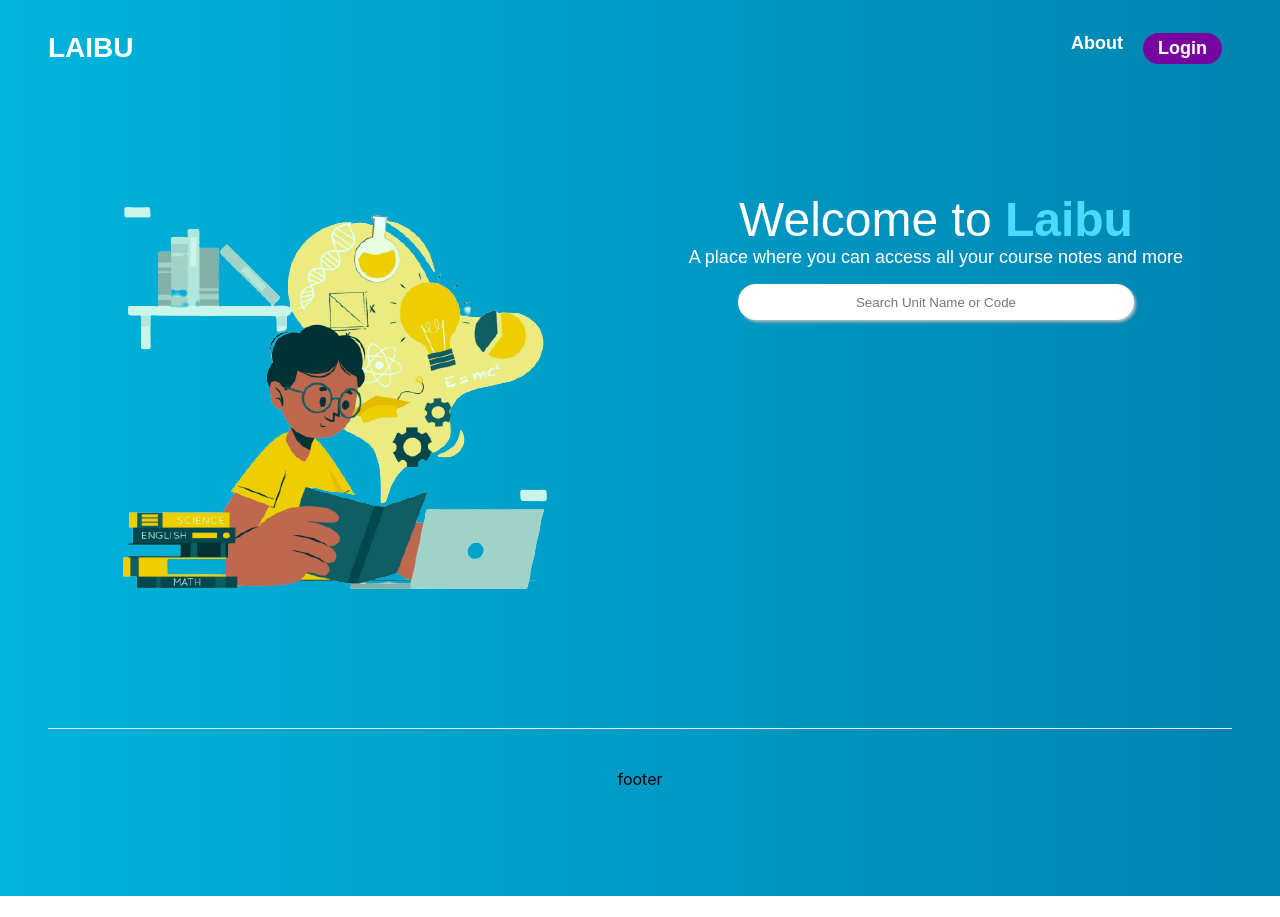
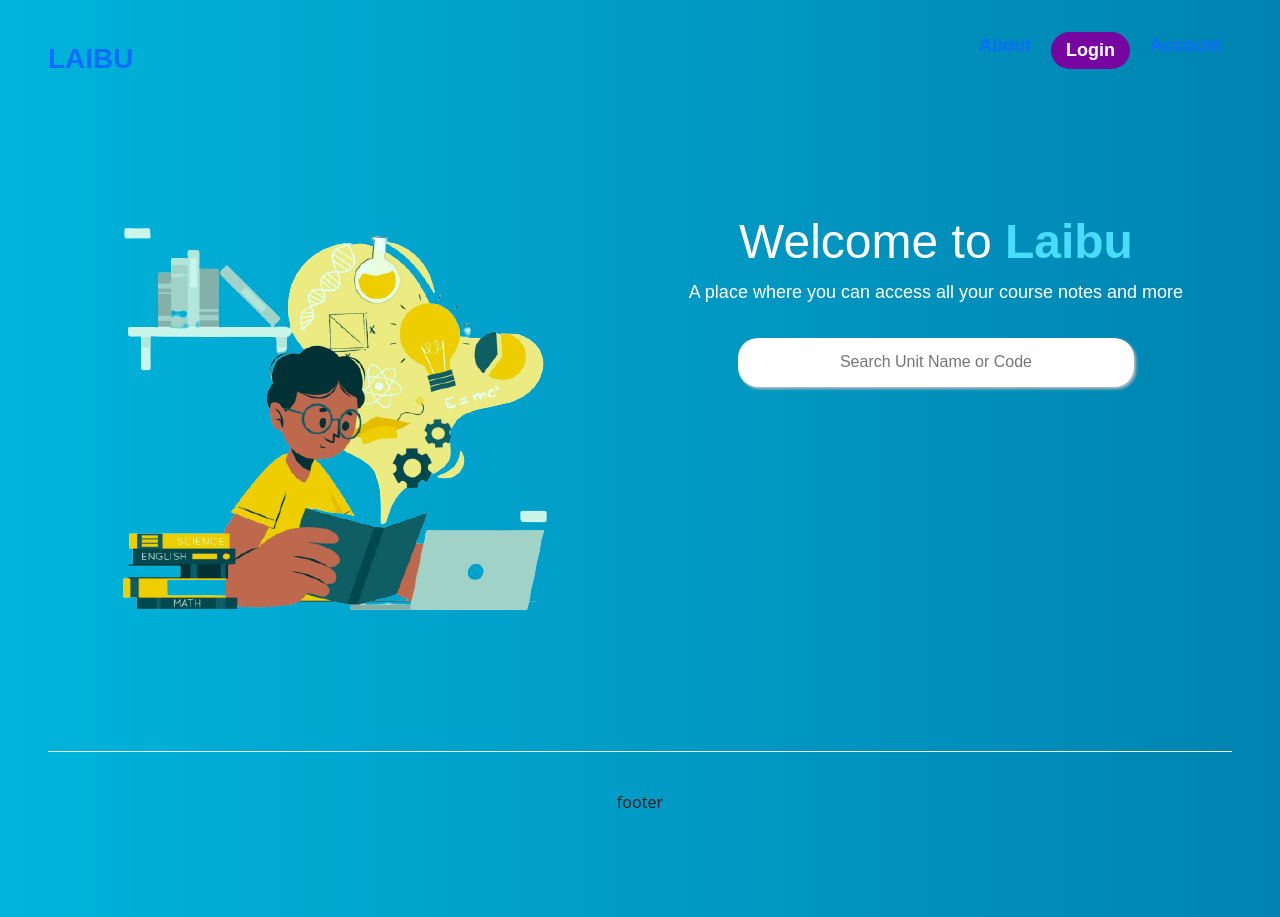
Before and after one commit to Keplalabs/laibu, a Next.js app: page / in a window 1280 px wide. Before the commit the page ends 896 px from the top, so only its background shows below. Built offline with nearby package versions, Linux system fonts and the light colour scheme; no server answers; a web font is replaced by a local one.

Commit message:
added dashboard navigation

```diff
--- a/components/dashboard/Main.jsx
+++ b/components/dashboard/Main.jsx
@@ -3,6 +3,7 @@ import React from 'react'
 function Main() {
     return (
         <div>
+        <h1>main</h1>
 
         </div>
     )
--- a/components/dashboard/DashNavbar.jsx
+++ b/components/navigation/DashNavbar.jsx
@@ -1,17 +1,16 @@
 import React from "react";
 import Link from "next/link";
 // reactstrap components
-import { Image } from 'next/image';
+import Image from 'next/image';
+import styles from './Navigation.module.css'
+import userIcon from '../../public/icons/userIcon.png'
+import Search from '../searchBar/Search';
 import {
   DropdownMenu,
   DropdownItem,
   UncontrolledDropdown,
   DropdownToggle,
-  Form,
-  FormGroup,
-  InputGroupAddon,
-  InputGroupText,
-  Input,
+  NavItem,
   InputGroup,
   Navbar,
   Nav,
@@ -19,48 +18,40 @@ import {
   Media,
 } from "reactstrap";
 
-function DashNavbar({ brandText,user }) {
+function DashNavbar({brand,user=null }) {
+
   return (
     <>
-      <Navbar className="navbar-top navbar-dark" expand="md" id="navbar-main">
-        {/* <Container fluid>
-          <Link href="/admin/dashboard">
-            <a className="h4 mb-0 text-white text-uppercase d-none d-lg-inline-block">
-              {brandText}
-            </a>
-          </Link>
-          <Form className="navbar-search navbar-search-dark form-inline mr-3 d-none d-md-flex ml-lg-auto">
-            <FormGroup className="mb-0">
-              <InputGroup className="input-group-alternative">
-                <InputGroupAddon addonType="prepend">
-                  <InputGroupText>
-                    <i className="fas fa-search" />
-                  </InputGroupText>
-                </InputGroupAddon>
-                <Input placeholder="Search" type="text" />
-              </InputGroup>
-            </FormGroup>
-          </Form>
-          <Nav className="align-items-center d-none d-md-flex" navbar>
-            <UncontrolledDropdown nav>
+      <Container fluid>
+     <div className={styles.navBar}>
+              <Link href='/' passHref>
+                <a className={styles.logo}>LAIBU</a>
+            </Link>
+        <div className={styles.searchContainer}>
+          <Search/>
+        </div>
+          <Nav className="align-items-center d-none d-md-flex " navbar>
+            <UncontrolledDropdown nav >
               <DropdownToggle className="pr-0" nav>
                 {user &&
-                    <Media className="align-items-center">
+                  <Media className="d-flex flex-column align-items-center">
                   <span className="avatar avatar-sm rounded-circle">
                     <Image
                       alt="..."
-                      src={require(user.image)}
+                      src={user.picture?user.picture:userIcon}
+                      width={'30px'}
+                      height={'30px'}
                     />
                   </span>
                   <Media className="ml-2 d-none d-lg-block">
                     <span className="mb-0 text-sm font-weight-bold">
-                      Jessica Jones
+                      {user.nickname}
                     </span>
                   </Media>
                 </Media>
                   }
               </DropdownToggle>
-              <DropdownMenu className="dropdown-menu-arrow" right>
+              <DropdownMenu className="dropdown-menu-arrow" en>
                 <DropdownItem className="noti-title" header tag="div">
                   <h6 className="text-overflow m-0">Welcome!</h6>
                 </DropdownItem>
@@ -96,8 +87,8 @@ function DashNavbar({ brandText,user }) {
               </DropdownMenu>
             </UncontrolledDropdown>
           </Nav>
-        </Container> */}
-      </Navbar>
+      </div>
+        </Container>
     </>
   );
 }
--- a/components/navigation/Navigation.jsx
+++ b/components/navigation/Navigation.jsx
@@ -1,31 +1,17 @@
 
 import Link from 'next/link'
 import { useUser } from '@auth0/nextjs-auth0';
-import styles from './Navigation.module.css'
+import DashNavbar from './DashNavbar';
+import DefaultNavigation from './defaultNavigation';
 const Navigation = () => {
     const { user, isLoading: loading } = useUser();
     return (
-        <div className={styles.navBar}>
-            <Link href='/' passHref>
-                <a className={styles.logo} >LAIBU</a>
-            </Link>
-            <div className={`${styles.navList} ${!user && loading ? 'loading' : 'loaded'}`}>
-                <ul className={styles.navLinks}>
-                    <li className={styles.navLink}>
-                        <Link href='/about'><a>About</a></Link>
-                    </li >
-                    {!user && !loading &&
-                        <li className={styles.signInButton}>
-                            <a onClick={(e) => { e.preventDefault(); window.location.replace('/api/auth/login') }} >
-                                Login
-                            </a>
-                        </li>}
+        <>
+        {user?<DashNavbar user={user}/>:<DefaultNavigation />}
+        </>
 
-                    {user && (<li className={styles.navLink}>
-                        <Link href='/user/account'><a>Account</a></Link>
-                    </li>)}
-                </ul>
-            </div>
-        </div>)
-}
+    )
+
+    }
+
 export default Navigation
--- a/components/navigation/Navigation.module.css
+++ b/components/navigation/Navigation.module.css
@@ -5,6 +5,12 @@
   align-items: center;
   font-family: "Cagliostro", sans-serif;
   color: #fff;
+}
+.navBar a{
+  text-decoration: none;
+}
+.searchContainer{
+  min-width:400px;
 }
 .navList {
   list-style-type: none;
--- /dev/null
+++ b/components/navigation/defaultNavigation.jsx
@@ -0,0 +1,30 @@
+import React from 'react'
+import Link from 'next/link'
+import styles from './Navigation.module.css'
+
+function DefaultNavigation() {
+    return (
+     <div className={styles.navBar}>
+            <Link href='/' passHref>
+                <a className={styles.logo} >LAIBU</a>
+            </Link>
+            <div className={styles.navList} >
+                <ul className={styles.navLinks}>
+                    <li className={styles.navLink}>
+                        <Link href='/about'><a>About</a></Link>
+                    </li >
+                        <li className={styles.signInButton}>
+                            <a onClick={(e) => { e.preventDefault(); window.location.replace('/api/auth/login') }} >
+                                Login
+                            </a>
+                        </li>
+                    <li className={styles.navLink}>
+                        <Link href='/user/account'><a>Account</a></Link>
+                    </li>
+                </ul>
+            </div>
+        </div>)
+
+}
+
+export default DefaultNavigation
--- a/next.config.js
+++ b/next.config.js
@@ -8,4 +8,7 @@ module.exports = {
           },
         ]
  },
+ images: {
+    domains: ['s.gravatar.com'],
+  },
 }
--- a/package.json
+++ b/package.json
@@ -17,6 +17,7 @@
     "@reduxjs/toolkit": "^1.6.1",
     "axios": "^0.22.0",
     "babel-preset-next": "^1.4.0",
+    "bootstrap": "^5.1.3",
     "jwt-decode": "^3.1.2",
     "lodash": "^4.17.21",
     "next": "11.1.2",
--- a/pages/_app.js
+++ b/pages/_app.js
@@ -7,6 +7,7 @@ import { UserProvider } from '@auth0/nextjs-auth0';
 import { Provider } from 'react-redux'
 import { store } from '../redux/store'
 import Alert from '../components/Alert';
+import 'bootstrap/dist/css/bootstrap.min.css';
 const theme = {
   colors: {
     color: '#191919',
@@ -21,7 +22,7 @@ function MyApp({ Component, pageProps }) {
     <Provider store={store}>
       <ThemeProvider theme={theme}>
         <UserProvider >
-          <Navigation />
+        <Navigation/>
           <Alert/>
           {/* <Landing/> */}
           <Component {...pageProps} />
--- a/pages/dashboard/index.js
+++ b/pages/dashboard/index.js
@@ -3,7 +3,7 @@ import { useUser, withPageAuthRequired } from "@auth0/nextjs-auth0";
 import { useSelector, useDispatch } from "react-redux";
 import { fetchUserDetails } from "../../redux/user/userActions";
 import { fetchCourseInfo } from "../../redux/reducers/units/unitActions";
-import DashNavbar from "../../components/dashboard/DashNavbar";
+import DashNavbar from "../../components/navigation/DashNavbar";
 import { Skeleton } from "react-loading-skeleton";
 import Main from "../../components/dashboard/Main";
 function Dashboard() {
@@ -28,7 +28,6 @@ function Dashboard() {
   }, [dispatch, user]);
   return (
     <div>
-      {/* <DashNavbar brandText={"Laibu"} user={user}/> */}
       {!loading ? <div>
       <Main/>
       </div> : <Skeleton />}
```
Also changed, not shown: public/icons/userIcon.png (added), 1 other file (tests, documents, lock files or other folders).
